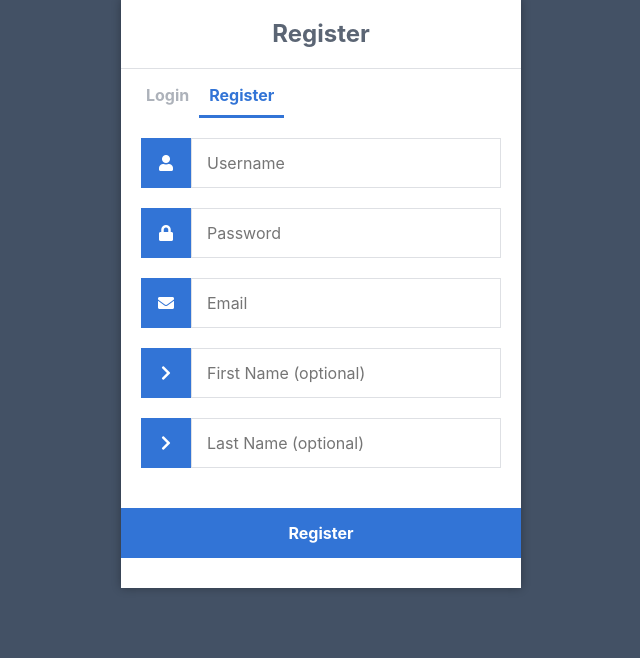
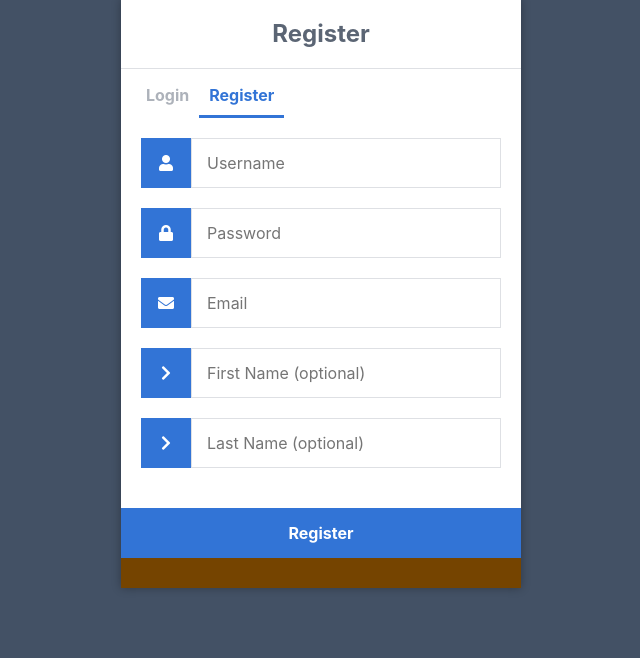
Before and after one commit to bmcclelland/comp440, a Flask app: page /register in a window 1280 px wide. Shown: the part 101-759 px from the top of the page, without its empty margins (319-959 px from the left). Run offline with Flask 2, Linux system fonts and the light colour scheme.

Commit message:
More noticable error msg

```diff
--- a/static/style.css
+++ b/static/style.css
@@ -106,6 +106,9 @@ body {
 	background-color: #fff;
 }
 .msg {
+    background-color: #754400;
+    color: #edecea;
+    font-weight: bold;
     height: 30px;
     width: 100%;
     border: 0;
```
